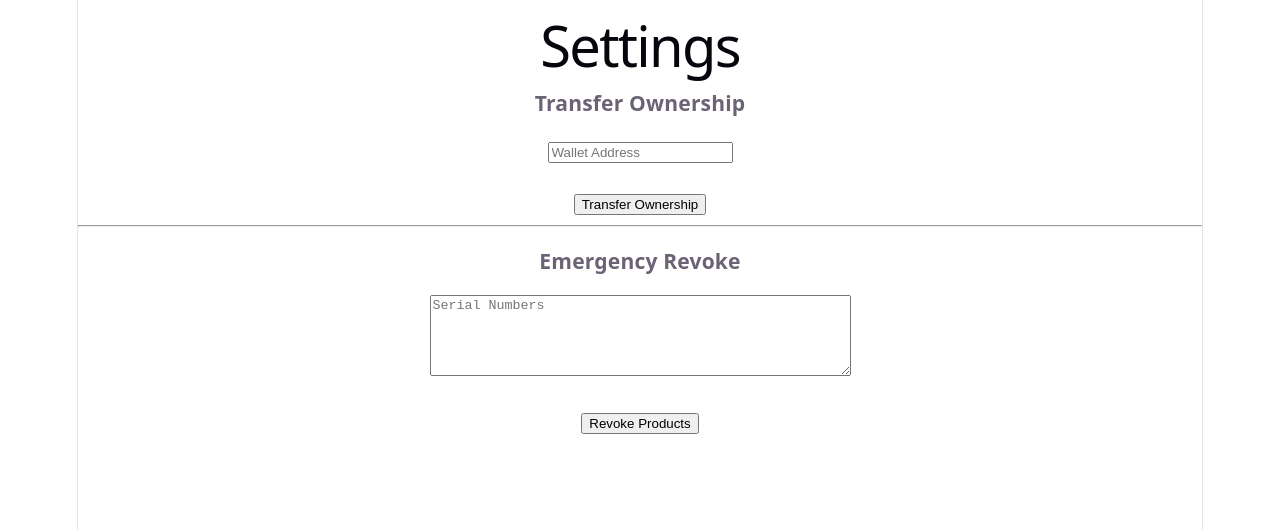
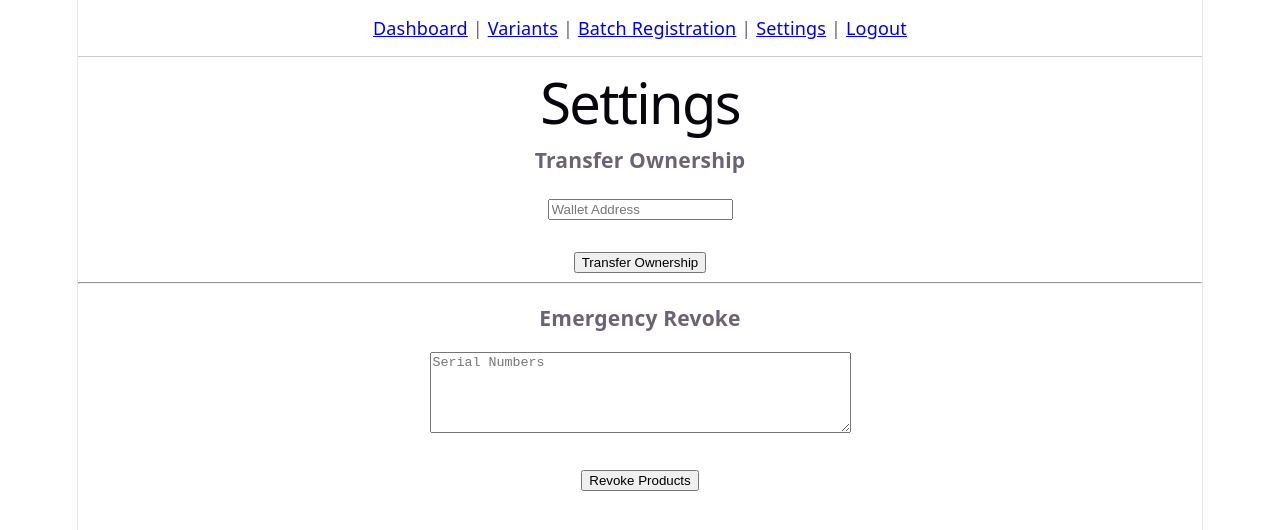
Before and after one commit to alizaenazet/oil-chain-validator, a React app in the folder frontend/: page /settings in a window 1280 px wide. Shown: the top 530 px of the page. Built offline with nearby package versions, Linux system fonts and the light colour scheme; the HTML template or start-up script is replaced by a standard one.

Commit message:
feat(frontend): add admin navigation

```diff
--- /dev/null
+++ b/frontend/src/components/Navbar.jsx
@@ -0,0 +1,43 @@
+import { Link } from "react-router-dom";
+
+function Navbar() {
+  return (
+    <nav
+      style={{
+        padding: "15px",
+        borderBottom: "1px solid #ccc",
+        marginBottom: "20px",
+      }}
+    >
+      <Link to="/dashboard">
+        Dashboard
+      </Link>
+
+      {" | "}
+
+      <Link to="/variants">
+        Variants
+      </Link>
+
+      {" | "}
+
+      <Link to="/batches">
+        Batch Registration
+      </Link>
+
+      {" | "}
+
+      <Link to="/settings">
+        Settings
+      </Link>
+
+      {" | "}
+
+      <Link to="/login">
+        Logout
+      </Link>
+    </nav>
+  );
+}
+
+export default Navbar;
--- a/frontend/src/pages/BatchRegistration.jsx
+++ b/frontend/src/pages/BatchRegistration.jsx
@@ -1,4 +1,5 @@
 import { useState } from "react";
+import Navbar from "../components/Navbar";
 
 function BatchRegistration() {
   const [serials, setSerials] =
@@ -12,6 +13,7 @@
 
   return (
     <div>
+        <Navbar />
       <h1>Batch Registration</h1>
 
       <form onSubmit={handleSubmit}>
--- a/frontend/src/pages/Dashboard.jsx
+++ b/frontend/src/pages/Dashboard.jsx
@@ -1,3 +1,5 @@
+import Navbar from "../components/Navbar";
+
 function Dashboard() {
   const stats = {
     totalVariants: 5,
@@ -7,6 +9,8 @@
 
   return (
     <div>
+      <Navbar />
+
       <h1>Dashboard</h1>
 
       <div>
--- a/frontend/src/pages/Settings.jsx
+++ b/frontend/src/pages/Settings.jsx
@@ -1,6 +1,9 @@
+import Navbar from "../components/Navbar";
+
 function Settings() {
   return (
     <div>
+        <Navbar />
       <h1>Settings</h1>
 
       <h3>Transfer Ownership</h3>
--- a/frontend/src/pages/Variants.jsx
+++ b/frontend/src/pages/Variants.jsx
@@ -1,4 +1,5 @@
 import { useState } from "react";
+import Navbar from "../components/Navbar";
 
 function Variants() {
   const [brand, setBrand] = useState("");
@@ -15,6 +16,7 @@
 
   return (
     <div>
+        <Navbar />
       <h1>Variants</h1>
 
       <form onSubmit={handleSubmit}>
```
